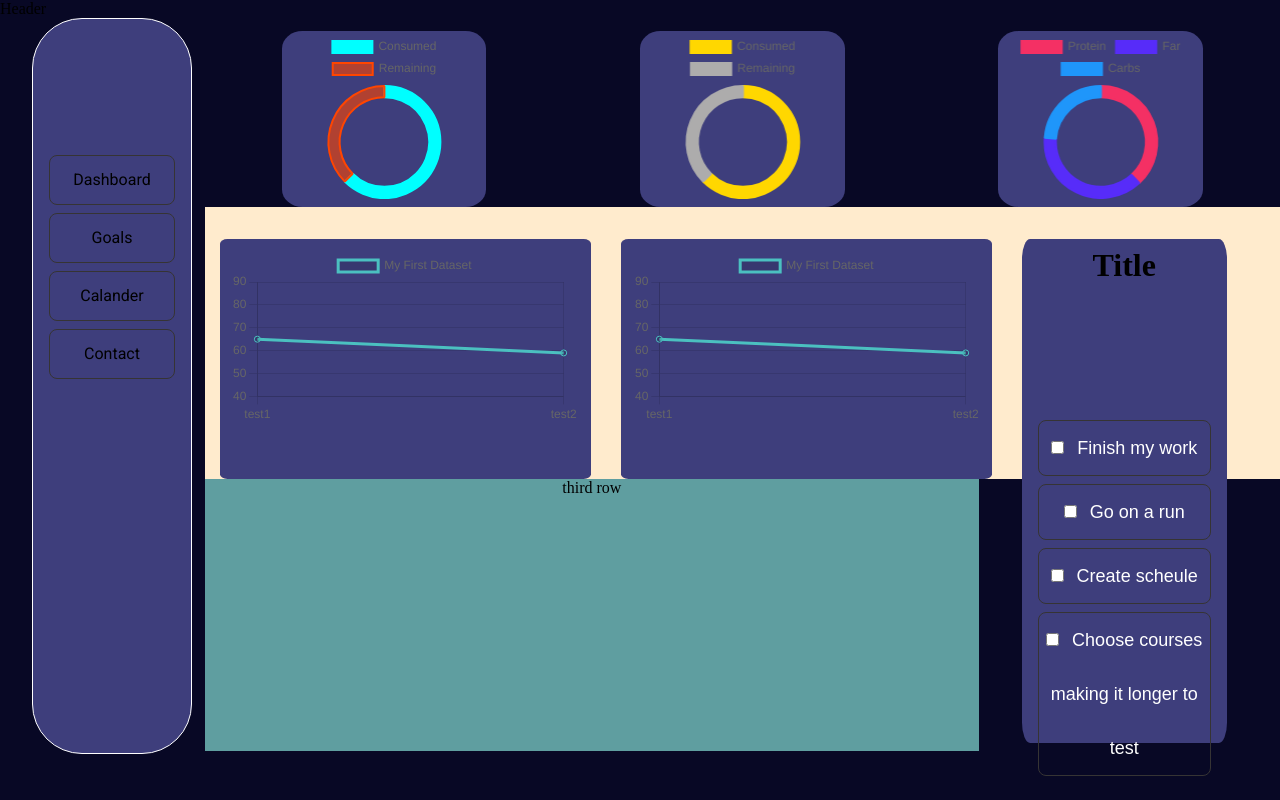
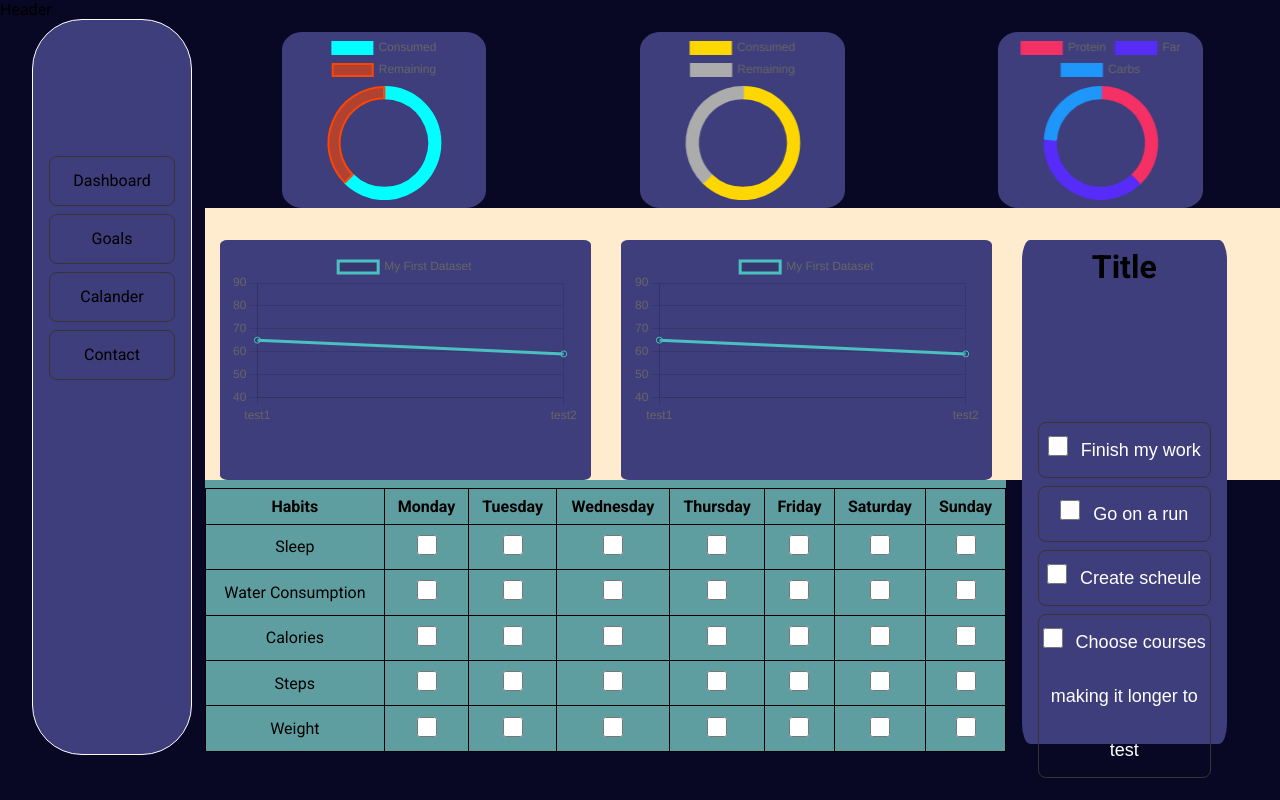
Before and after one commit to resche-b/Fitness-Activity-Tracker, a React (Create React App) app in the folder fitness-activity-tracker/: page / in a window 1280 px wide. Built offline with nearby package versions, Linux system fonts and the light colour scheme.

Commit message:
adding checklist

```diff
--- /dev/null
+++ b/fitness-activity-tracker/src/Checklist.css
@@ -0,0 +1,27 @@
+@import url('https://fonts.googleapis.com/css2?family=Roboto:wght@400;500;700&display=swap');
+body {
+    font-family: 'Roboto', sans-serif;
+}
+.habit-tracker-container {
+    padding: 20px;
+}
+
+.habit-tracker-table {
+    width: 100%;
+    border-collapse: collapse;
+}
+
+.habit-tracker-table th, .habit-tracker-table td {
+    border: 1px solid #000000;
+    padding: 8px;
+    text-align: center;
+}
+
+.habit-tracker-table th {
+    /* background-color: #f2f2f2; */
+}
+
+input[type="checkbox"] {
+    width: 20px;
+    height: 20px;
+}
--- /dev/null
+++ b/fitness-activity-tracker/src/Checklist.js
@@ -0,0 +1,32 @@
+import React from 'react'
+import "./Checklist.css";
+const Checklist = () => {
+  return (
+    <table className="habit-tracker-table">
+        <thead>
+          <tr>
+            <th>Habits</th>
+            <th>Monday</th>
+            <th>Tuesday</th>
+            <th>Wednesday</th>
+            <th>Thursday</th>
+            <th>Friday</th>
+            <th>Saturday</th>
+            <th>Sunday</th>
+          </tr>
+        </thead>
+        <tbody>
+          {["Sleep", "Water Consumption", "Calories", "Steps", "Weight"].map(habit => (
+            <tr key={habit}>
+              <td>{habit}</td>
+              {["Monday", "Tuesday", "Wednesday", "Thursday", "Friday", "Saturday", "Sunday"].map(day => (
+                <td key={day}><input type="checkbox" /></td>
+              ))}
+            </tr>
+          ))}
+        </tbody>
+      </table>
+  )
+}
+
+export default Checklist
--- a/fitness-activity-tracker/src/Dashboard.css
+++ b/fitness-activity-tracker/src/Dashboard.css
@@ -60,11 +60,12 @@
 }
 
 .third-row {
+  padding-top: 1vh;
   background-color: cadetblue;
   display: flex;
   flex-direction: row;
   justify-content:space-around; /* Optional: add space between elements */
-  width: 72%;
+  width: 74.5%;
   height: 34vh;
 
 }
--- a/fitness-activity-tracker/src/Dashboard.js
+++ b/fitness-activity-tracker/src/Dashboard.js
@@ -6,6 +6,7 @@ import StepTracker from "./StepTracker";
 import "./Dashboard.css";
 import WeightTracker from "./WeightTracker";
 import ToDoList from "./ToDoList";
+import Checklist from "./Checklist";
 
 const Dashboard = () => {
   return (
@@ -40,7 +41,9 @@ const Dashboard = () => {
         </div>
       </div>
 
-      <div className="third-row">third row</div>
+      <div className="third-row">
+        <Checklist/>
+      </div>
     </div>
   );
 };
```
Also changed, not shown: 3 other files (tests, documents, lock files or other folders).
